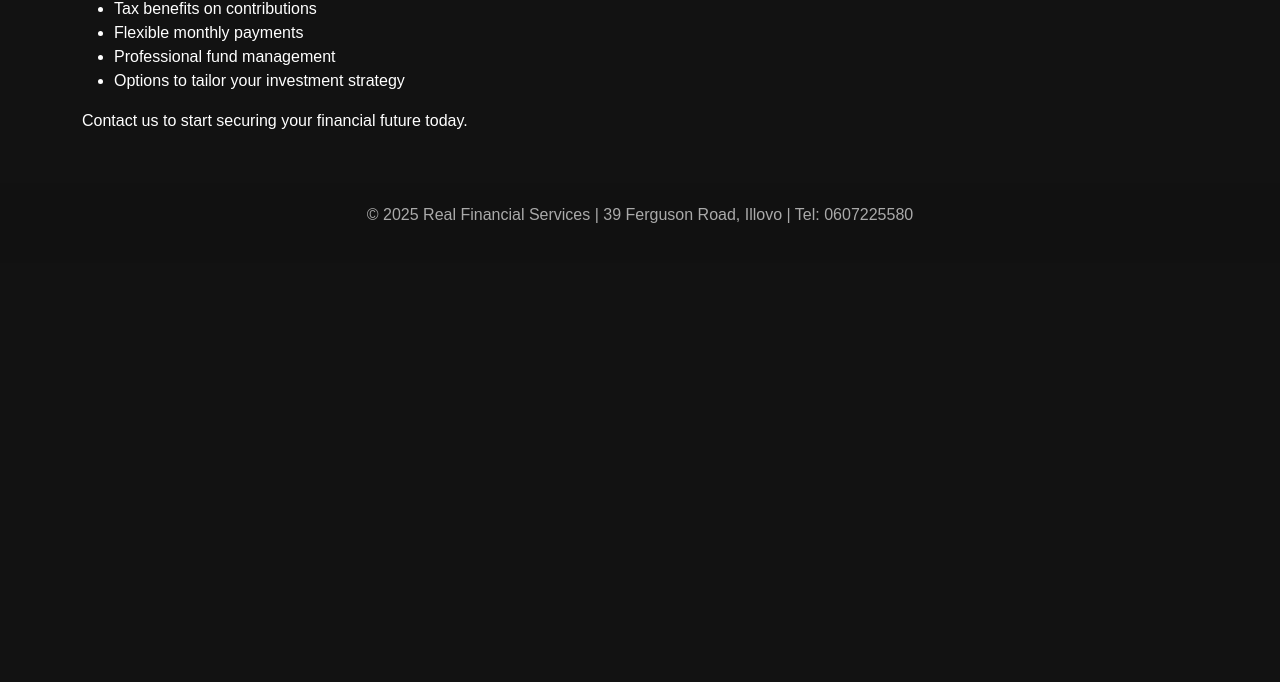
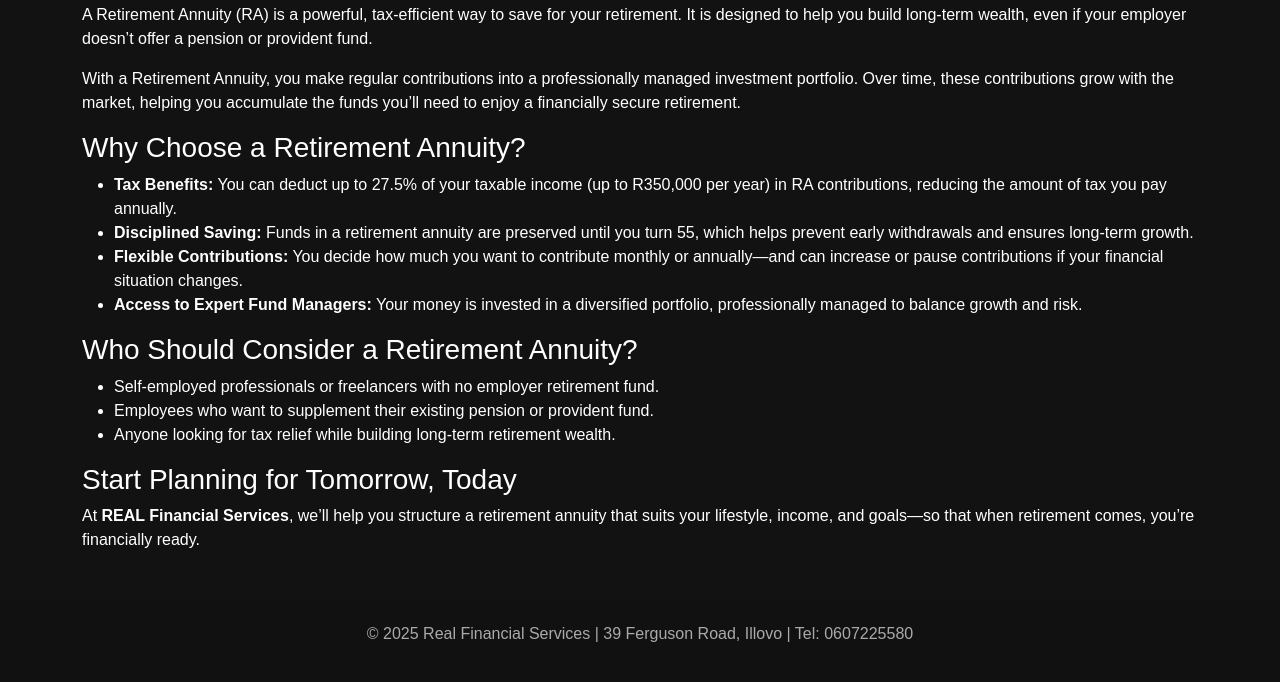
Before and after one commit to Cand-ice-code/Real-Financial-Service, a plain HTML site: page retirement.html in a window 1280 px wide. Shown: the part 735-1417 px from the top of the page. Before the commit the page ends 998 px from the top, so only its background shows below. Drawn offline with nearby package versions, Linux system fonts and the light colour scheme.

Commit message:
Update retirement.html

```diff
--- a/retirement.html
+++ b/retirement.html
@@ -14,6 +14,7 @@
   </style>
 </head>
 <body>
+
   <nav>
     <ul>
       <li><a href="index.html">Home</a></li>
@@ -55,14 +56,28 @@
   <div class="container mt-5">
     <h1>Retirement Annuity</h1>
     <img src="https://images.unsplash.com/photo-1554224155-4b6e6a0f33f1?fit=crop&w=1200&q=80" alt="Retirement Annuity" class="img-fluid rounded mb-4" />
-  <p>Plan your retirement with confidence. Our retirement annuity plans help you save tax-efficiently while building a secure nest egg for your golden years.</p>
+
+    <h2>What is a Retirement Annuity?</h2>
+    <p>A Retirement Annuity (RA) is a powerful, tax-efficient way to save for your retirement. It is designed to help you build long-term wealth, even if your employer doesn’t offer a pension or provident fund.</p>
+    <p>With a Retirement Annuity, you make regular contributions into a professionally managed investment portfolio. Over time, these contributions grow with the market, helping you accumulate the funds you’ll need to enjoy a financially secure retirement.</p>
+
+    <h3>Why Choose a Retirement Annuity?</h3>
     <ul>
-    <li>Tax benefits on contributions</li>
-    <li>Flexible monthly payments</li>
-    <li>Professional fund management</li>
-    <li>Options to tailor your investment strategy</li>
+      <li><strong>Tax Benefits:</strong> You can deduct up to 27.5% of your taxable income (up to R350,000 per year) in RA contributions, reducing the amount of tax you pay annually.</li>
+      <li><strong>Disciplined Saving:</strong> Funds in a retirement annuity are preserved until you turn 55, which helps prevent early withdrawals and ensures long-term growth.</li>
+      <li><strong>Flexible Contributions:</strong> You decide how much you want to contribute monthly or annually—and can increase or pause contributions if your financial situation changes.</li>
+      <li><strong>Access to Expert Fund Managers:</strong> Your money is invested in a diversified portfolio, professionally managed to balance growth and risk.</li>
     </ul>
-  <p>Contact us to start securing your financial future today.</p>
+
+    <h3>Who Should Consider a Retirement Annuity?</h3>
+    <ul>
+      <li>Self-employed professionals or freelancers with no employer retirement fund.</li>
+      <li>Employees who want to supplement their existing pension or provident fund.</li>
+      <li>Anyone looking for tax relief while building long-term retirement wealth.</li>
+    </ul>
+
+    <h3>Start Planning for Tomorrow, Today</h3>
+    <p>At <strong>REAL Financial Services</strong>, we’ll help you structure a retirement annuity that suits your lifestyle, income, and goals—so that when retirement comes, you’re financially ready.</p>
   </div>
 
   <footer>
```
Lines whose indentation alone changed are shown as unchanged.
